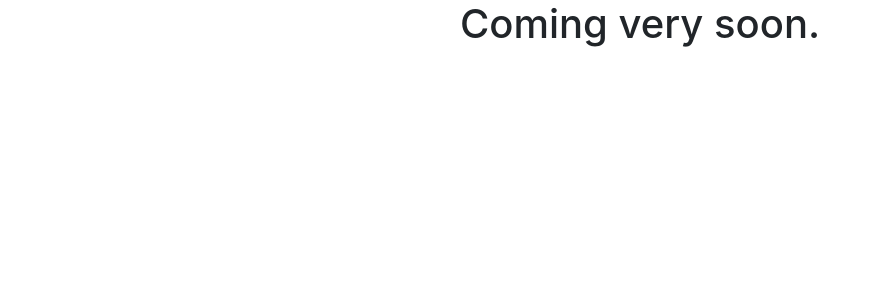
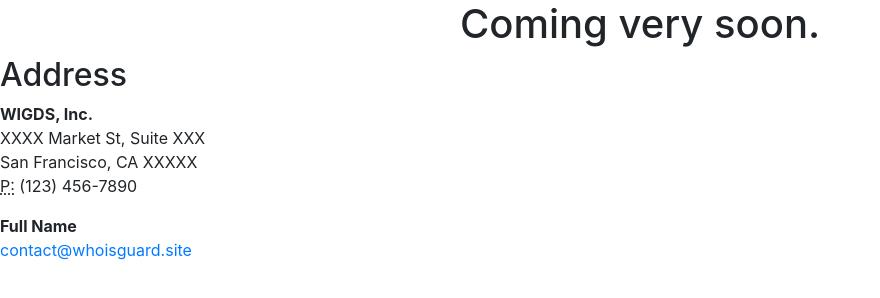
Before and after one commit to whoisguardsite/whoisguardsite.github.io, a plain HTML site: page index.html in a window 1280 px wide. Shown: the whole page, without its empty margins (0-880 px from the left). Drawn offline with nearby package versions, Linux system fonts and the light colour scheme.

Commit message:
Update index.html

```diff
--- a/index.html
+++ b/index.html
@@ -11,7 +11,22 @@
     <title>WIGDS</title>
   </head>
   <body>
-    <h1><center>Coming very soon.<center></h1>
+    <h1><center>Coming very soon.</h1>
+      <h2>Address</h2>
+      <div class="bd-example">
+  <address>
+    <strong>WIGDS, Inc.</strong><br />
+    XXXX Market St, Suite XXX<br />
+    San Francisco, CA XXXXX<br />
+    <abbr title="Phone">P:</abbr> (123) 456-7890
+  </address>
+
+  <address>
+    <strong>Full Name</strong><br />
+    <a href="mailto:#">contact@whoisguard.site</a>
+  </address>
+</div>
+    <center>
 
     <!-- Optional JavaScript -->
     <!-- jQuery first, then Popper.js, then Bootstrap JS -->
```
